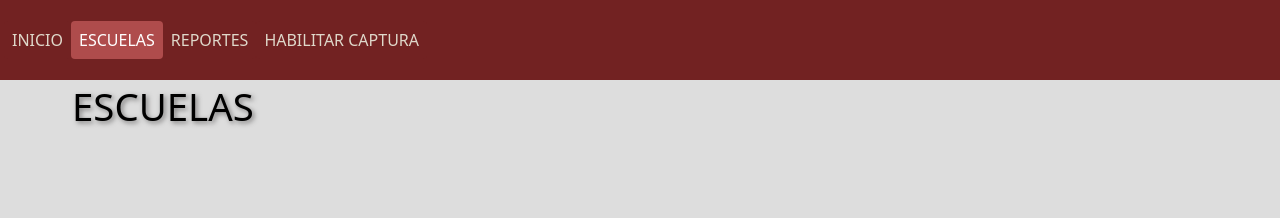
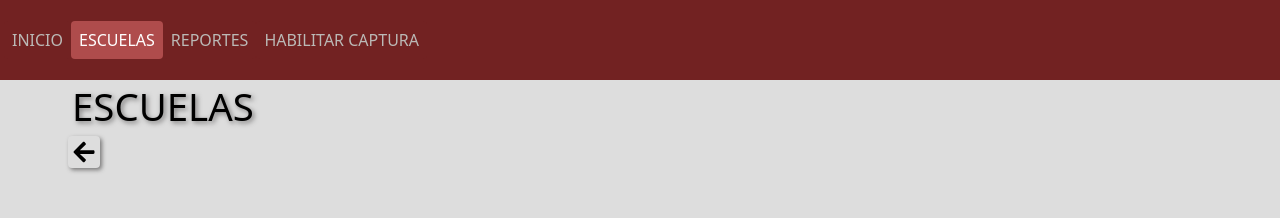
Before and after one commit to MiloJuarez/sce-react, a React app: page / in a window 1280 px wide. Shown: the top 218 px of the page. Built offline with nearby package versions, Linux system fonts and the light colour scheme.

Commit message:
Installed react-icons and created BtnArrowBack

```diff
--- a/package.json
+++ b/package.json
@@ -25,6 +25,7 @@
     "html-webpack-plugin": "^5.5.0",
     "react": "^17.0.2",
     "react-dom": "^17.0.2",
+    "react-icons": "^4.3.1",
     "react-router-dom": "^6.2.2",
     "webpack": "^5.70.0",
     "webpack-cli": "^4.9.2",
--- /dev/null
+++ b/src/components/BtnArrowBack.jsx
@@ -0,0 +1,15 @@
+import React from "react";
+
+import { FaArrowLeft } from "react-icons/fa";
+
+import "@styles/BtnArrowBack.scss";
+
+const BtnArrowBack = ({ goBack }) => {
+    return (
+        <div className='BtnArrowBack' onClick={goBack}>
+            <FaArrowLeft className='BtnArrowBack__icon' title='Regresar' />
+        </div>
+    );
+};
+
+export default BtnArrowBack;
--- a/src/pages/Schools.jsx
+++ b/src/pages/Schools.jsx
@@ -1,12 +1,14 @@
 import React from "react";
 
 import "@styles/Schools.scss";
-import ContentTitle from "../components/ContentTitle";
+import ContentTitle from "@components/ContentTitle";
+import BtnArrowBack from "@components/BtnArrowBack";
 
 const Schools = () => {
     return (
         <div className='Schools'>
             <ContentTitle label={"ESCUELAS"} />
+            <BtnArrowBack />
         </div>
     );
 };
--- /dev/null
+++ b/src/styles/BtnArrowBack.scss
@@ -0,0 +1,21 @@
+@use "vars";
+
+.BtnArrowBack {
+    width: 24px;
+    height: 24px;
+    padding: vars.$pComponent;
+    margin: vars.$mAround;
+    border-radius: vars.$bradius;
+    box-shadow: 2px 2px 4px vars.$gray-dark;
+    cursor: pointer;
+
+    &:hover {
+        background-color: vars.$gray;
+    }
+}
+
+.BtnArrowBack__icon {
+    width: inherit;
+    height: inherit;
+    color: black;
+}
--- a/src/styles/_vars.scss
+++ b/src/styles/_vars.scss
@@ -1,8 +1,8 @@
 //* COLORS VARS
 $wine: #722222;
 $wine-ligth: #af4c4c;
-$gray: #dfd8ca;
-$gray-ligth: #fbf3e4;
+$gray: #bbb9b6;
+$gray-ligth: #ece9e2;
 $gray-dark: rgb(121, 120, 120);
 $bg: #dddddd;
 $green: #105652;
```
Also changed, not shown: 2 other files (tests, documents, lock files or other folders).
